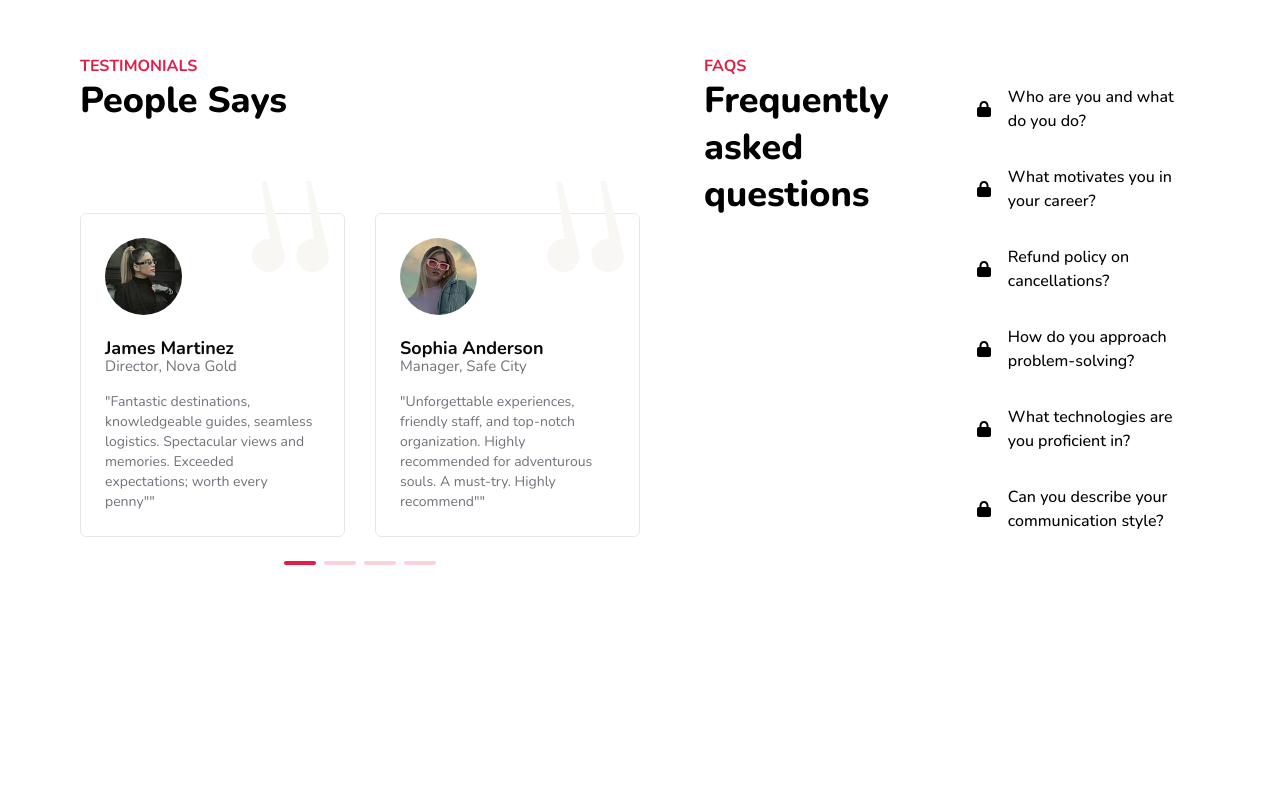
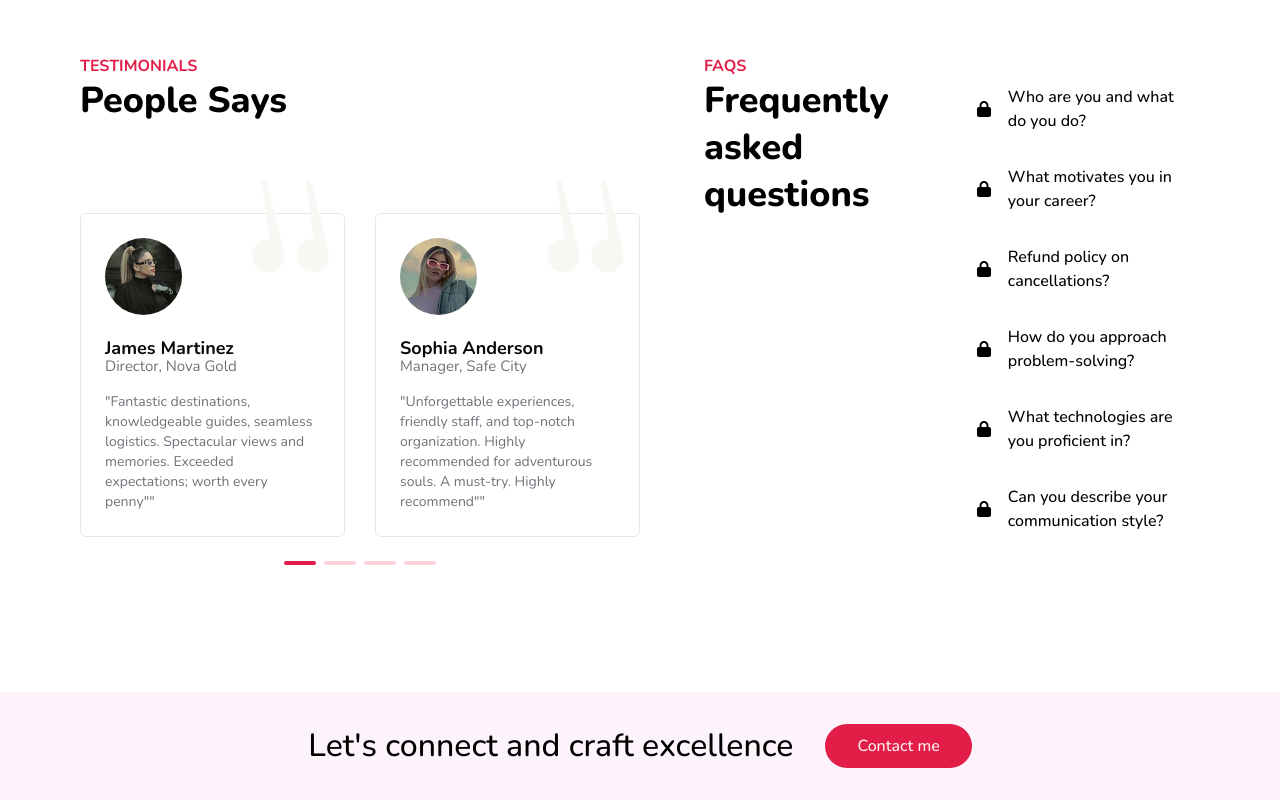
Before and after one commit to Jisap/portfolio2024, a Next.js app: page / in a window 1280 px wide. Shown: the part 3022-3822 px from the top of the page. Before the commit the page ends 3714 px from the top, so only its background shows below. Built offline with nearby package versions, Linux system fonts and the light colour scheme.

Commit message:
Subscription

```diff
--- a/app/page.js
+++ b/app/page.js
@@ -2,6 +2,7 @@ import About from "@/components/About";
 import Hero from "@/components/Hero";
 import Portfolio from "@/components/Portfolio";
 import Services from "@/components/Services";
+import Subscription from "@/components/Subscription";
 import Testimonials from "@/components/Testimonials";
 
 
@@ -13,6 +14,7 @@ export default function Home() {
       <Services />
       <Portfolio />
       <Testimonials />
+      <Subscription />
     </main>
   );
 }
--- /dev/null
+++ b/components/Subscription.jsx
@@ -0,0 +1,20 @@
+import Link from 'next/link'
+import React from 'react'
+import { Button } from './ui/button'
+
+const Subscription = () => {
+  return (
+    <div className='max-padd-container bg-[#fdf3fb] dark:bg-secondary'>
+      <div className='flexCenter flex-col xl:flex-row gap-8 py-8'>
+        <h3 className='medium-32 leading-none text-center xl:text-start'>
+          Let's connect and craft excellence
+        </h3>
+        <Link href={'/contact'}>
+          <Button>Contact me</Button>
+        </Link>
+      </div>
+    </div>
+  )
+}
+
+export default Subscription
```
